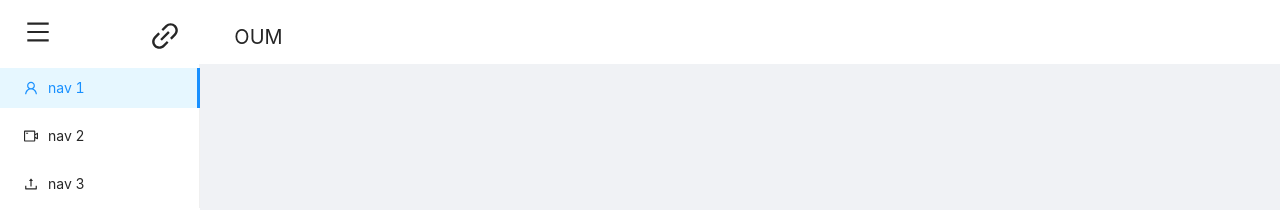
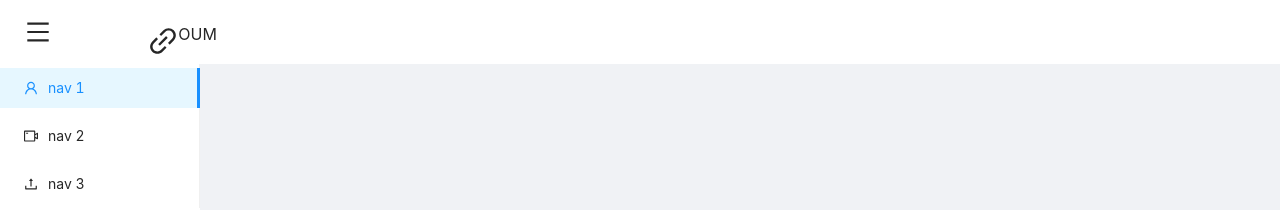
Before and after one commit to yeeezsh/CPE393-Advance-SE, a React (Create React App) app in the folder frontend/: page / in a window 1280 px wide. Shown: the top 210 px of the page. Built offline with nearby package versions, Linux system fonts and the light colour scheme.

Commit message:
Refactor

```diff
--- a/frontend/src/modules/home/components/Layouts/Home/Header.tsx
+++ b/frontend/src/modules/home/components/Layouts/Home/Header.tsx
@@ -9,12 +9,12 @@ const HeaderCSS: React.CSSProperties = {
   zIndex: 1,
 };
 
-const LogoCSS: React.CSSProperties = {
-  margin: 0,
-  height: 50,
-  marginTop: 7,
-  textAlign: "center",
-};
+const Logo = () => (
+  <div style={{ display: "flex" }}>
+    <LinkOutlined style={{ fontSize: 30, marginTop: 14 }} />
+    <div style={{ fontSize: 16 }}>OUM</div>
+  </div>
+);
 
 const { Header: HeaderAnt } = Layout;
 
@@ -30,22 +30,9 @@ const Header: React.FC<{ collapsed: boolean; toggle: () => void }> = (
             style={{ marginLeft: -24, fontSize: 24, marginTop: 20 }}
           />
         </Col>
-        <Col span={2} offset={1}>
-          <Row style={LogoCSS} justify="space-between" align="middle">
-            <Col span={8} style={{ marginTop: -2 }}>
-              <LinkOutlined style={{ fontSize: 30 }} />
-            </Col>
-            <Col
-              span={3}
-              style={{
-                fontSize: 20,
-                textAlign: "center",
-                marginTop: -14,
-              }}
-            >
-              <div>OUM</div>
-            </Col>
-          </Row>
+
+        <Col span={4} offset={1}>
+          <Logo />
         </Col>
       </Row>
     </HeaderAnt>
```
